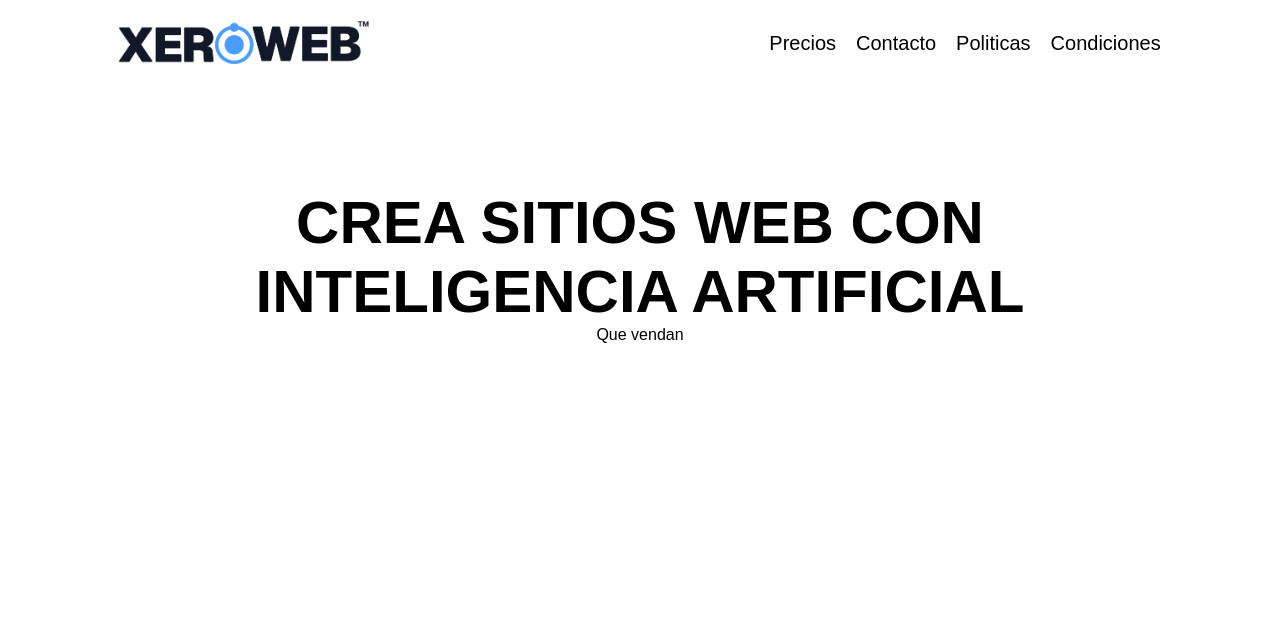
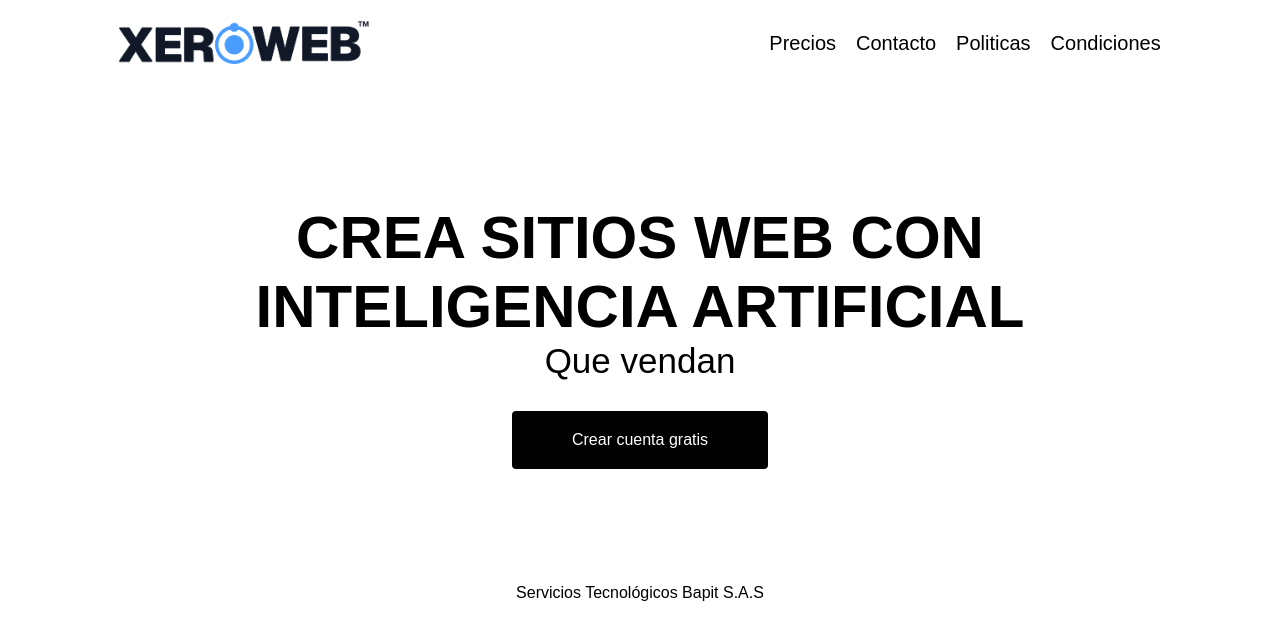
Before and after one commit to ferchobanana/xero-website, a SvelteKit app: page / in a window 1280 px wide. Shown: the top 640 px of the page. Built offline with nearby package versions, Linux system fonts and the light colour scheme.

Commit message:
Agregamos el footer

```diff
--- /dev/null
+++ b/src/lib/components/Footer.svelte
@@ -0,0 +1,13 @@
+<footer>
+
+    <p>Servicios Tecnológicos Bapit S.A.S</p>
+
+</footer>
+
+<style>
+    footer {
+        margin-top: 100px;
+        display: grid;
+        place-items: center;
+    }
+</style>
--- a/src/routes/+layout.svelte
+++ b/src/routes/+layout.svelte
@@ -1,6 +1,7 @@
 <script>
     import '../global.css'
     import Header from '$lib/components/Header.svelte';
+    import Footer from '$lib/components/Footer.svelte'
 </script>
 
 <div>
@@ -10,4 +11,7 @@
     <main>
         <slot></slot>
     </main>
+
+    <Footer></Footer>
+
 </div>
--- a/src/routes/+page.svelte
+++ b/src/routes/+page.svelte
@@ -5,14 +5,18 @@
     <div class="hero">
         <h1>Crea sitios web con Inteligencia artificial</h1>
         <p>Que vendan</p>
+
+        <a class="cta" href="/">Crear cuenta gratis</a>
     </div>
 
 <style>
     .hero {
+        width: 100%;
         margin-top: 100px;
         display: flex;
         flex-direction: column;
         align-items: center;
+        padding: 15px;
     }
     h1 {
         text-align: center;
@@ -21,4 +25,16 @@
         text-transform: uppercase;
         width: 800px;
     }
+    p {
+        font-size: 35px;
+    }
+    .cta {
+        margin-top: 30px;
+        padding: 20px 60px;
+        border-radius: 4px;
+        background-color: #000;
+        font-weight: 500;
+        text-decoration: none;
+        color: #fff;
+    }
 </style>
```
